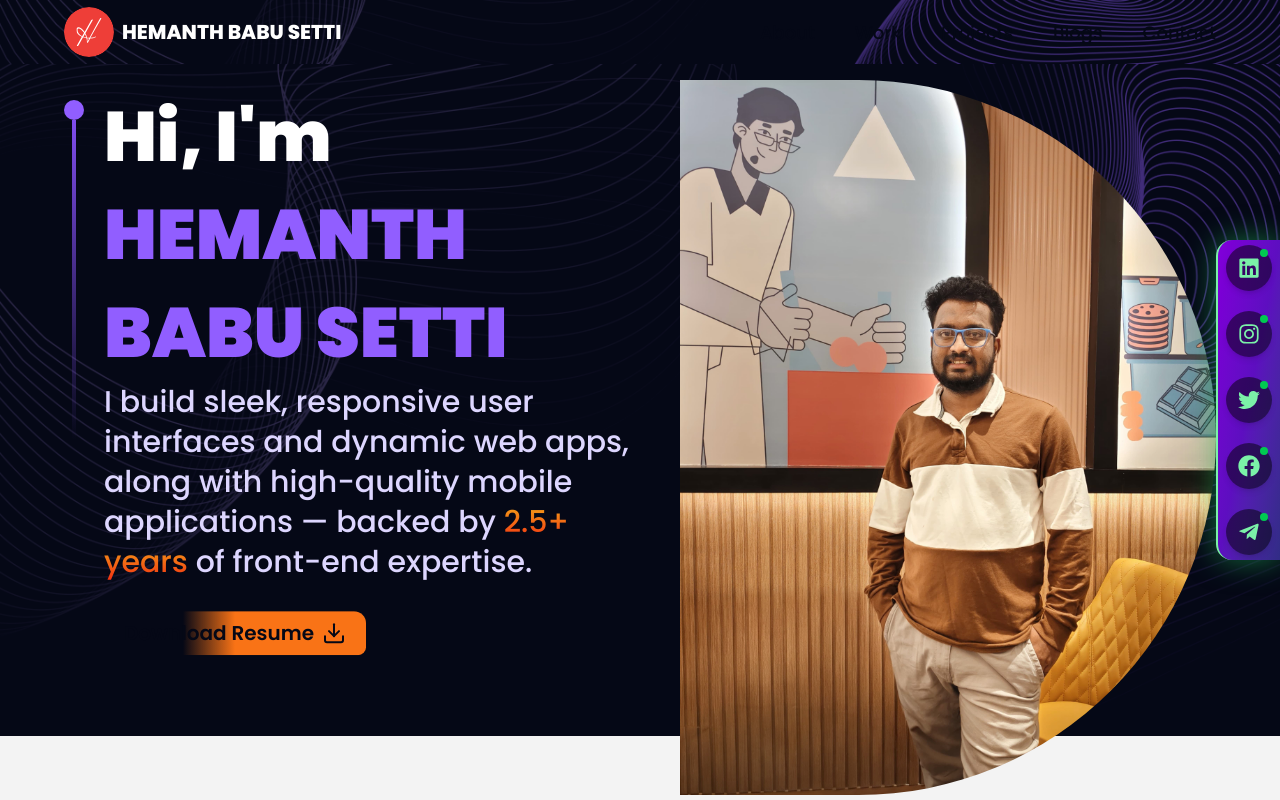
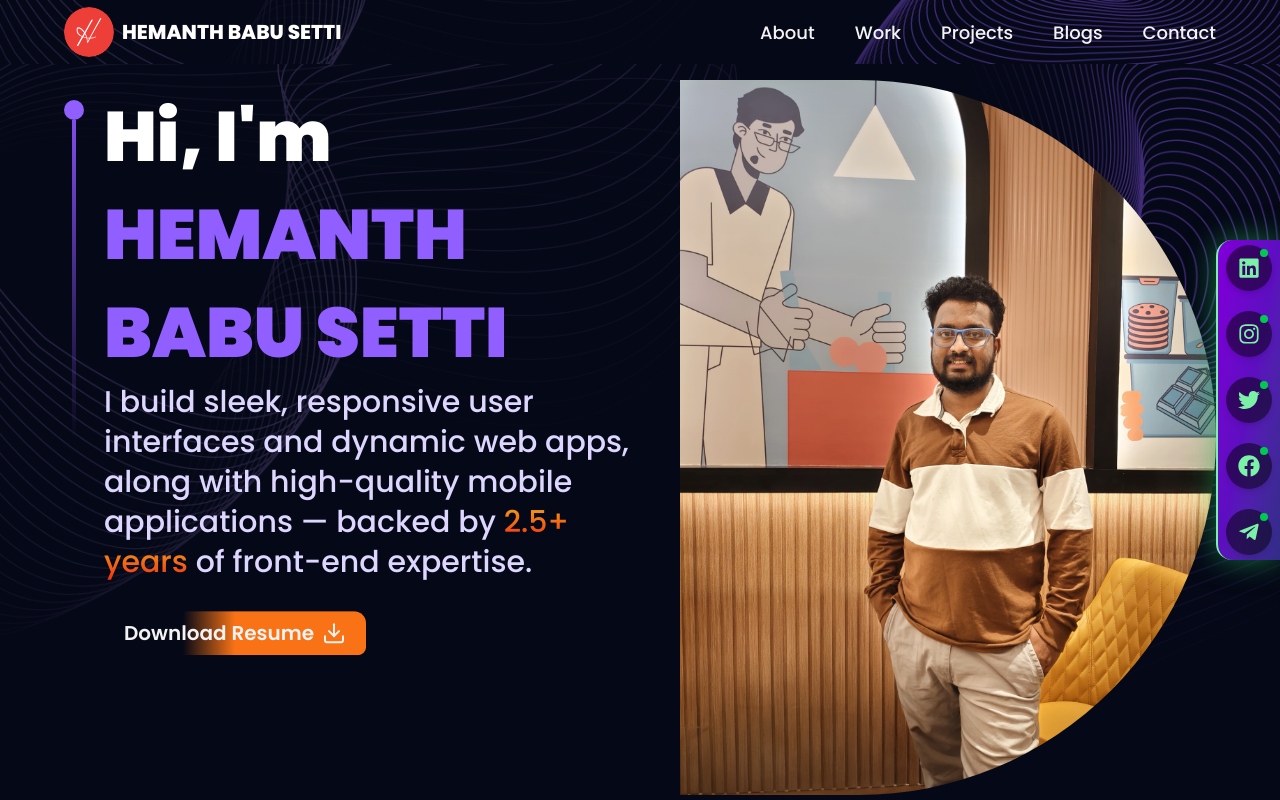
Before and after one commit to hemanthbabu648/hemanthbabu648, a Next.js app: page / in a window 1280 px wide. Shown: the top 800 px of the page. Built offline with nearby package versions, Linux system fonts and the light colour scheme.

Commit message:
(bug) fix theming issue

```diff
--- a/src/app/globals.css
+++ b/src/app/globals.css
@@ -1,8 +1,8 @@
 @import 'tailwindcss';
 
 :root {
-  --background: #f3f3f3;
-  --foreground: #050816;
+  --background: #050816; /* change to #f3f3f3 when theme supported*/
+  --foreground: #f3f3f3; /* change to #050816 when theme supported**/
   --black-100: #100d25;
   --black-200: #090325;
   --violet-450: #915eff;
```
